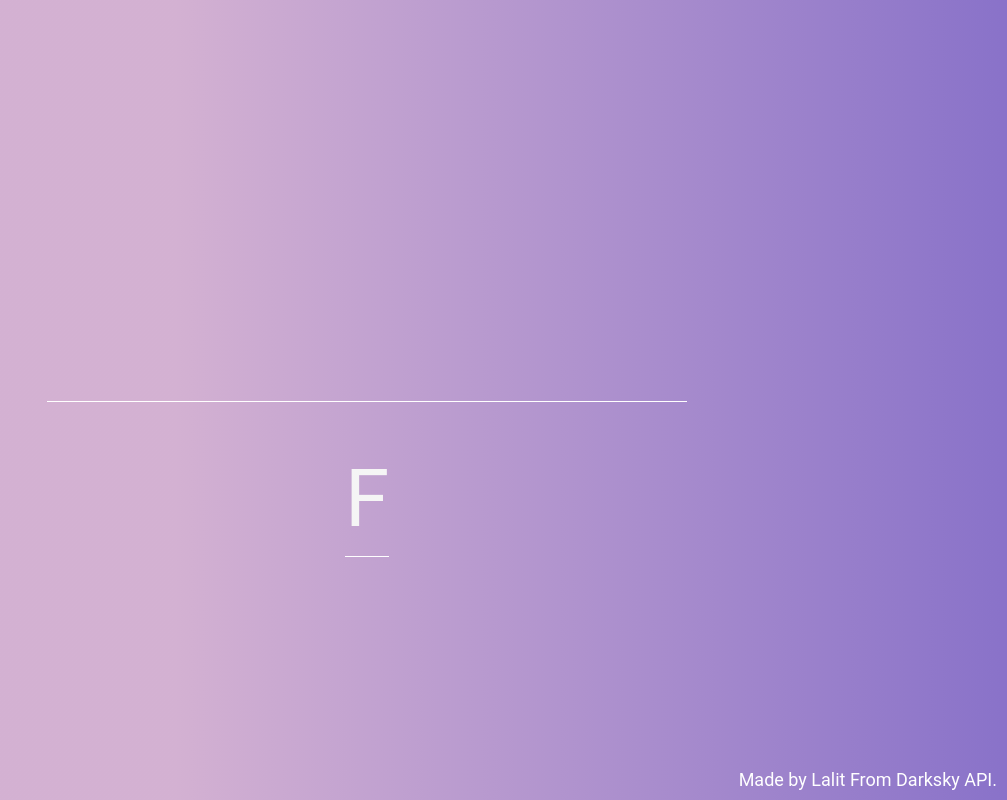
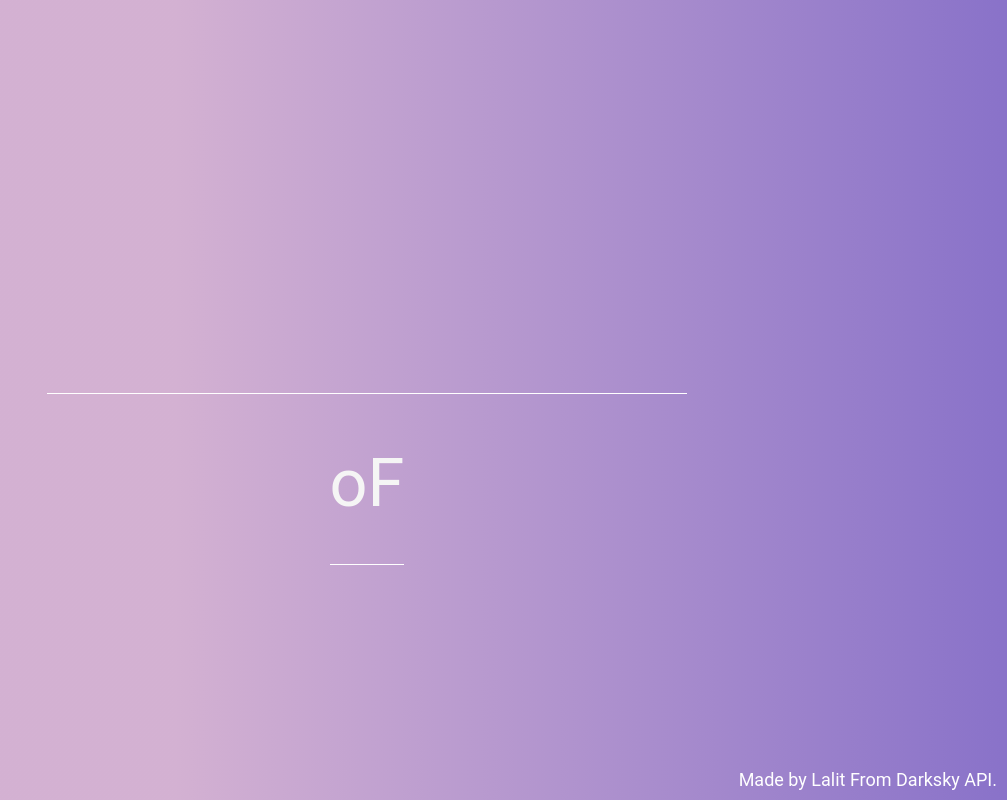
Before and after one commit to khulalit/WeatherAPP, a plain HTML site: page index.html in a window 1280 px wide. Shown: the whole page, without its empty margins (273-1280 px from the left). Drawn offline with Linux system fonts and the light colour scheme; a web font is replaced by a local one.

Commit message:
Update index.html

```diff
--- a/index.html
+++ b/index.html
@@ -18,7 +18,7 @@
                </div>
                <div class="row2">
                    <h2 class="temp-val"></h2>
-                   <span class="temp-span">F</span>
+                   <span class="temp-span"><sup>o</sop>F</span>
                </div>
                <h2 class="weather-dis"></h2>
                <p class="made-by">Made by Lalit From Darksky API.</p>
```
